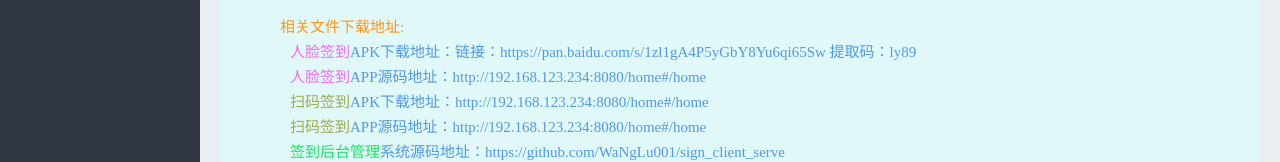
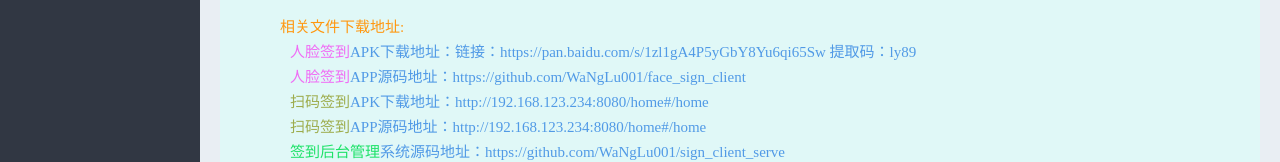
Before and after one commit to WaNgLu001/sign_client_serve, a Vue app: page /#/home in a window 1280 px wide. Shown: the part 280-442 px from the top of the page. Built offline with nearby package versions, Linux system fonts and the light colour scheme; sample sign-in values are in the browser's storage.

Commit message:
修改home

```diff
--- a/src/views/home.vue
+++ b/src/views/home.vue
@@ -13,7 +13,7 @@
   <div class="face_sign">
     <p style="color:#FF970F;margin-left:20px;margin-bottom:10px;">相关文件下载地址:</p>
     <p style="color:#519ae6;margin-left:30px;margin-bottom:10px;"><span class="face">人脸签到</span>APK下载地址：链接：https://pan.baidu.com/s/1zl1gA4P5yGbY8Yu6qi65Sw 提取码：ly89 </p>
-    <p style="color:#519ae6;margin-left:30px;margin-bottom:10px;"><span class="face">人脸签到</span>APP源码地址：http://192.168.123.234:8080/home#/home</p>
+    <p style="color:#519ae6;margin-left:30px;margin-bottom:10px;"><span class="face">人脸签到</span>APP源码地址：https://github.com/WaNgLu001/face_sign_client</p>
     <p style="color:#519ae6;margin-left:30px;margin-bottom:10px;"><span class="qr">扫码签到</span>APK下载地址：http://192.168.123.234:8080/home#/home</p>
     <p style="color:#519ae6;margin-left:30px;margin-bottom:10px;"><span class="qr">扫码签到</span>APP源码地址：http://192.168.123.234:8080/home#/home</p>
     <p style="color:#519ae6;margin-left:30px;margin-bottom:10px;"><span class="ht">签到后台管理</span>系统源码地址：https://github.com/WaNgLu001/sign_client_serve</p>
```
